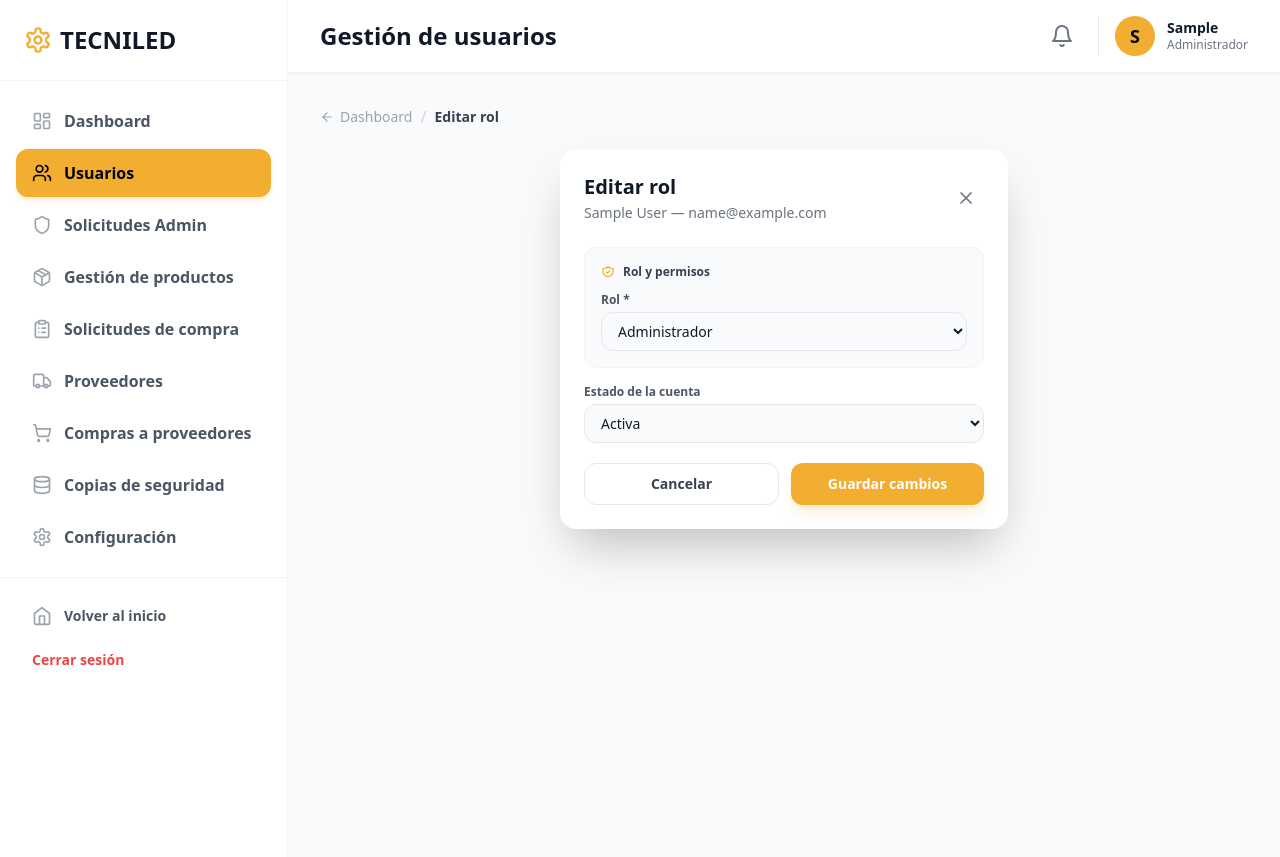
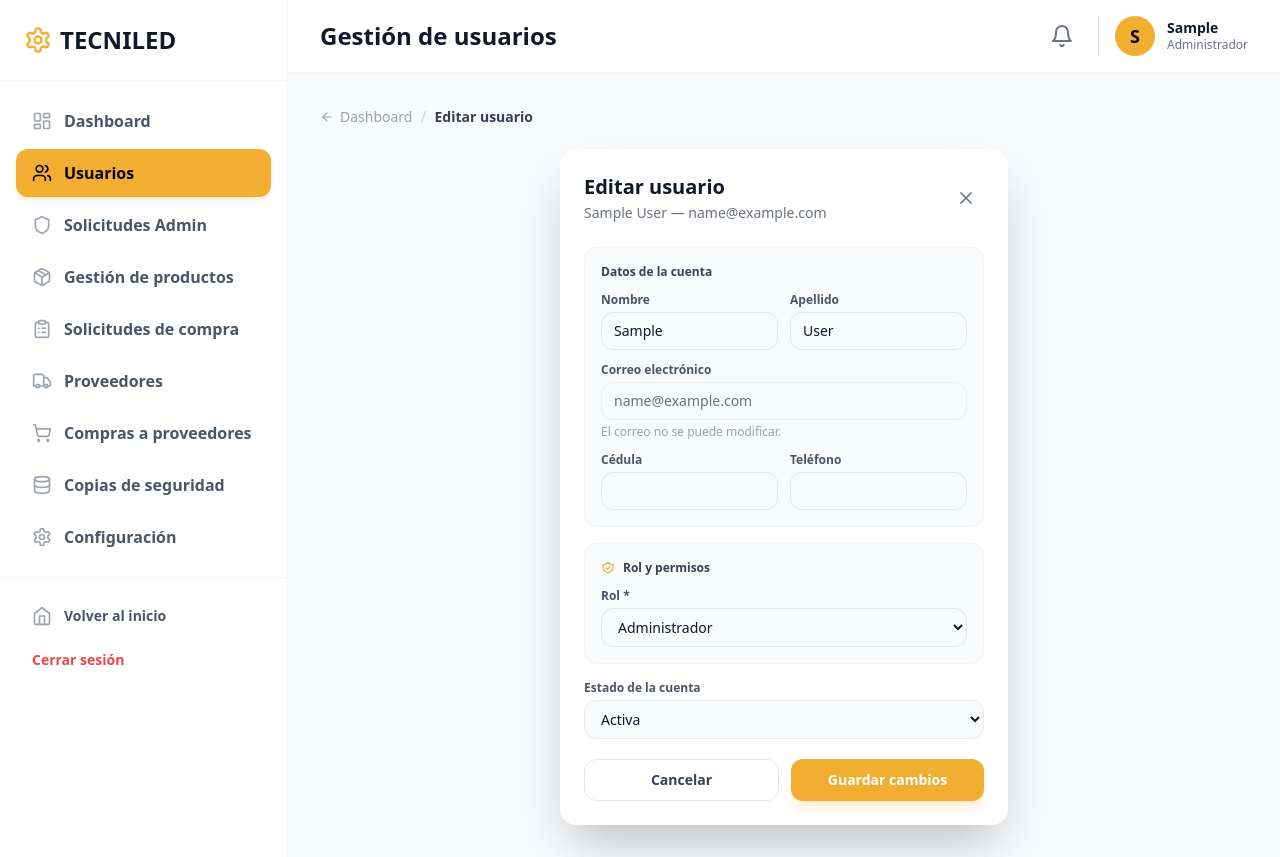
Before and after one commit to Luisjose74/PROJEC-TECNILED, a Django app: page /usuarios/1/editar-rol/ in a window 1280 px wide. Run offline with Django 5.2, Linux system fonts and the light colour scheme; the visitor is signed in with stand-in values (Sample User, id 1); data comes from the database, SQL or seed files in the repository; some libraries are stand-ins or nearby versions.

Commit message:
Actualizar formulario y vista de edición de usuario: agregar campos y validaciones

```diff
--- a/Usuarios/forms.py
+++ b/Usuarios/forms.py
@@ -35,15 +35,26 @@ class CrearUsuarioInternoForm(forms.ModelForm):
             usuario.save()
         return usuario
 class EditarRolForm(forms.ModelForm):
+    # Campo no permitido: se muestra pero Django ignora lo que llegue por POST
+    email = forms.EmailField(label='Correo electrónico', required=False, disabled=True)
+
     class Meta:
         model = Usuario
-        fields = ['rol', 'estado_cuenta']
+        fields = ['first_name', 'last_name', 'email', 'documento', 'telefono', 'rol', 'estado_cuenta']
+        labels = {
+            'first_name': 'Nombre',
+            'last_name': 'Apellido',
+            'documento': 'Cédula',
+            'telefono': 'Teléfono',
+            'estado_cuenta': 'Estado de la cuenta',
+        }
 
     def __init__(self, *args, **kwargs):
         super().__init__(*args, **kwargs)
         clase_input = 'w-full px-3 py-2 rounded-xl border border-gray-200 dark:border-gray-700 bg-gray-50 dark:bg-gray-900 text-sm text-gray-900 dark:text-white focus:ring-2 focus:ring-[#F2AE30] outline-none'
         for campo in self.fields.values():
             campo.widget.attrs['class'] = clase_input
+        self.fields['email'].widget.attrs['class'] = clase_input + ' opacity-60 cursor-not-allowed'
 
 class SolicitarRecuperacionForm(forms.Form):
     correo = forms.EmailField(label='Correo electrónico')
--- a/Usuarios/template/usuarios_editar_rol.html
+++ b/Usuarios/template/usuarios_editar_rol.html
@@ -1,14 +1,14 @@
 {% extends 'admin_base.html' %}
-{% block title %}Editar rol - TECNILED{% endblock %}
+{% block title %}Editar usuario - TECNILED{% endblock %}
 {% block titulo_seccion %}Gestión de usuarios{% endblock %}
-{% block migas_actual %}Editar rol{% endblock %}
+{% block migas_actual %}Editar usuario{% endblock %}
 {% block content %}
 <div class="flex justify-center">
   <div class="bg-white dark:bg-gray-800 rounded-2xl shadow-2xl w-full max-w-md p-6">
 
     <div class="flex items-center justify-between mb-6">
       <div>
-        <h2 class="text-xl font-bold text-gray-900 dark:text-white">Editar rol</h2>
+        <h2 class="text-xl font-bold text-gray-900 dark:text-white">Editar usuario</h2>
         <p class="text-sm text-gray-500 dark:text-gray-400 mt-0.5">{{ usuario.first_name }} {{ usuario.last_name }} — {{ usuario.email }}</p>
       </div>
       <a href="{% url 'usuarios_lista' %}" class="p-2 hover:bg-gray-100 dark:hover:bg-gray-700 rounded-xl transition-colors">
@@ -18,6 +18,40 @@
 
     <form method="post" class="space-y-4">
       {% csrf_token %}
+
+      <div class="border border-gray-100 dark:border-gray-700 rounded-xl p-4 bg-gray-50 dark:bg-gray-900/40 space-y-3">
+        <p class="text-xs font-bold text-gray-700 dark:text-gray-300">Datos de la cuenta</p>
+        <div class="grid grid-cols-2 gap-3">
+          <div>
+            <label class="block text-xs font-semibold text-gray-600 dark:text-gray-400 mb-1">Nombre</label>
+            {{ form.first_name }}
+            {% for error in form.first_name.errors %}<p class="text-xs text-red-500 mt-1">{{ error }}</p>{% endfor %}
+          </div>
+          <div>
+            <label class="block text-xs font-semibold text-gray-600 dark:text-gray-400 mb-1">Apellido</label>
+            {{ form.last_name }}
+            {% for error in form.last_name.errors %}<p class="text-xs text-red-500 mt-1">{{ error }}</p>{% endfor %}
+          </div>
+        </div>
+        <div>
+          <label class="block text-xs font-semibold text-gray-600 dark:text-gray-400 mb-1">Correo electrónico</label>
+          {{ form.email }}
+          <p class="text-xs text-gray-400 mt-1">El correo no se puede modificar.</p>
+          {% for error in form.email.errors %}<p class="text-xs text-red-500 mt-1">{{ error }}</p>{% endfor %}
+        </div>
+        <div class="grid grid-cols-2 gap-3">
+          <div>
+            <label class="block text-xs font-semibold text-gray-600 dark:text-gray-400 mb-1">Cédula</label>
+            {{ form.documento }}
+            {% for error in form.documento.errors %}<p class="text-xs text-red-500 mt-1">{{ error }}</p>{% endfor %}
+          </div>
+          <div>
+            <label class="block text-xs font-semibold text-gray-600 dark:text-gray-400 mb-1">Teléfono</label>
+            {{ form.telefono }}
+            {% for error in form.telefono.errors %}<p class="text-xs text-red-500 mt-1">{{ error }}</p>{% endfor %}
+          </div>
+        </div>
+      </div>
 
       <div class="border border-gray-100 dark:border-gray-700 rounded-xl p-4 bg-gray-50 dark:bg-gray-900/40">
         <p class="text-xs font-bold text-gray-700 dark:text-gray-300 mb-3 flex items-center gap-2">
@@ -32,6 +66,7 @@
       <div>
         <label class="block text-xs font-semibold text-gray-600 dark:text-gray-400 mb-1">Estado de la cuenta</label>
         {{ form.estado_cuenta }}
+        {% for error in form.estado_cuenta.errors %}<p class="text-xs text-red-500 mt-1">{{ error }}</p>{% endfor %}
       </div>
 
       <div class="flex gap-3 pt-1">
--- a/Usuarios/views.py
+++ b/Usuarios/views.py
@@ -116,11 +116,17 @@ def editar_rol(request, usuario_id):
     if request.method == 'POST':
         form = EditarRolForm(request.POST, instance=usuario)
         if form.is_valid():
-            if usuario == request.user and form.cleaned_data['rol'] != Usuario.Rol.ADMINISTRADOR:
+            es_propia = usuario == request.user
+            correo_enviado = (request.POST.get('email') or usuario.email).strip().lower()
+            if correo_enviado != usuario.email:
+                form.add_error('email', 'El correo no se puede modificar.')
+            elif es_propia and form.cleaned_data['rol'] != Usuario.Rol.ADMINISTRADOR:
                 form.add_error('rol', 'No puedes quitarte tu propio rol de administrador.')
+            elif es_propia and form.cleaned_data['estado_cuenta'] != Usuario.EstadoCuenta.ACTIVA:
+                form.add_error('estado_cuenta', 'No puedes suspender ni bloquear tu propia cuenta.')
             else:
                 form.save()
-                messages.success(request, f'Rol de {usuario.email} actualizado.')
+                messages.success(request, f'Cuenta de {usuario.email} actualizada.')
                 return redirect('usuarios_lista')
     else:
         form = EditarRolForm(instance=usuario)
```
Also changed, not shown: Usuarios/tests.py (+39 -2 lines).
